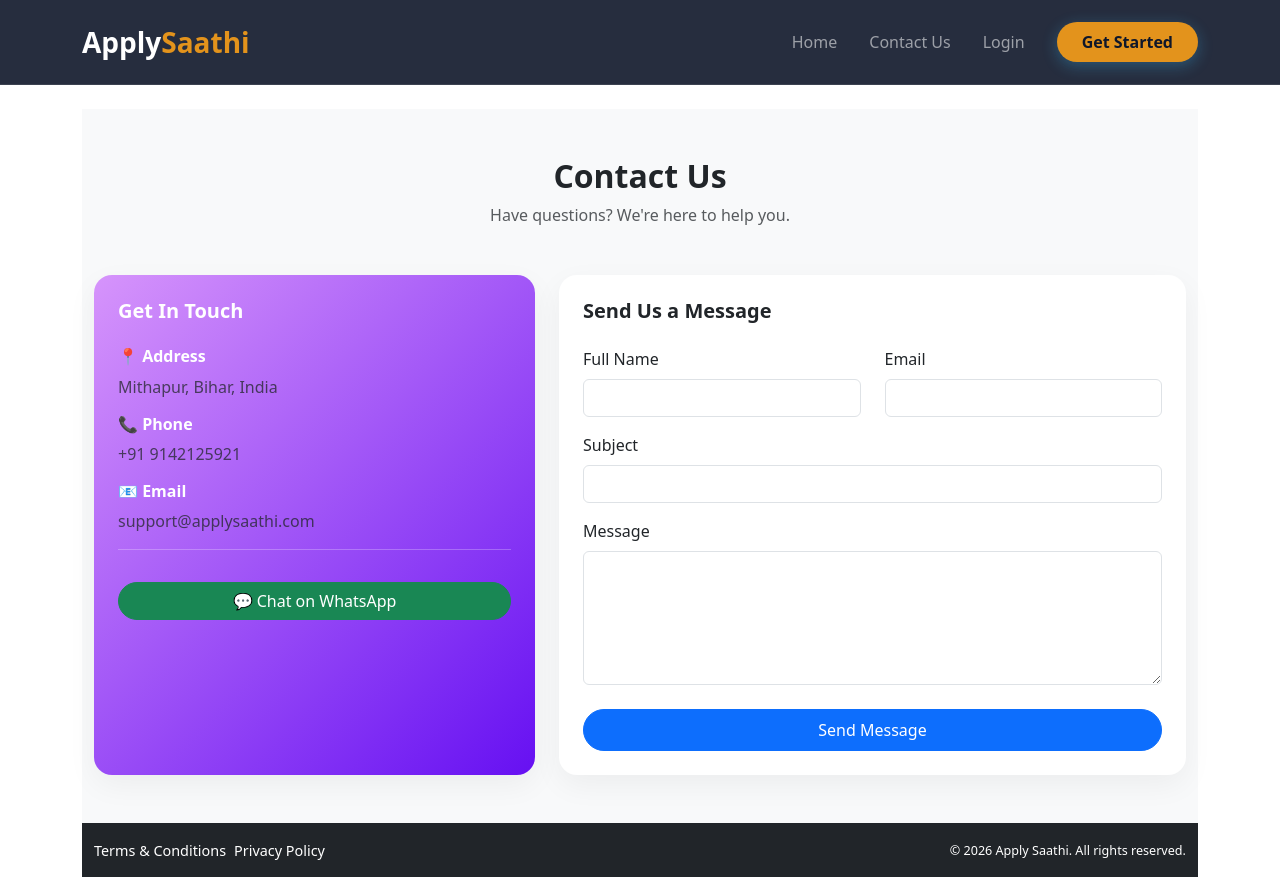
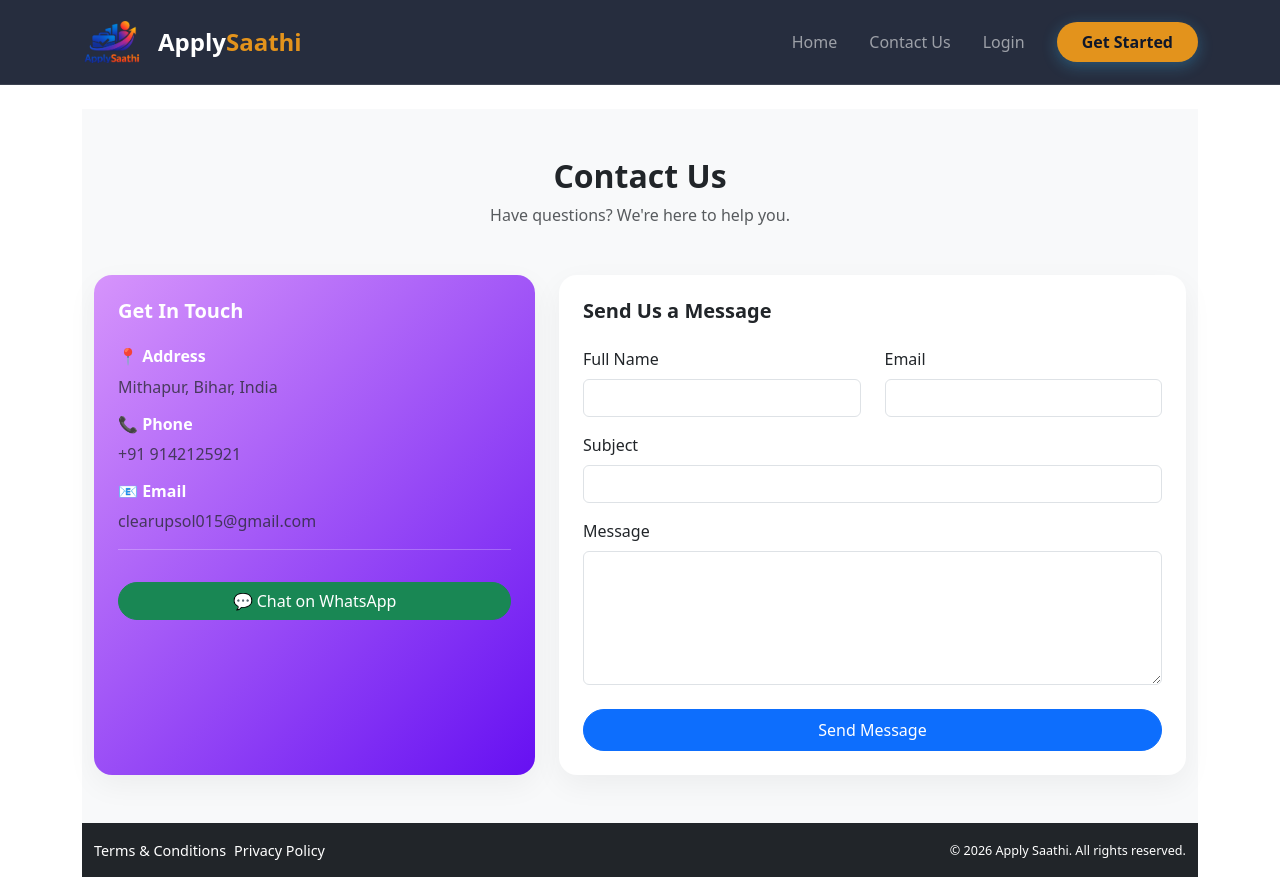
Before and after one commit to 23f3000080/ApplySaathi, a Flask app: page /contact in a window 1280 px wide. Run offline with Flask 3, Linux system fonts and the light colour scheme.

Commit message:
minor updates

```diff
--- a/static/css/styles.css
+++ b/static/css/styles.css
@@ -183,7 +183,7 @@
 /* Image Side Styling */
 .register-image-side {
     /* image from static/images/register_img */
-    background: url('../images/register_img.png') center/cover no-repeat;
+    background: url('../images/register_img.webp') center/cover no-repeat;
     height: 100%;
     min-height: 600px;
 }
@@ -433,3 +433,10 @@ section .btn-warning:hover {
         word-break: break-word;
     }
 }
+
+.nav-logo {
+    height: 42px;
+    width: 60px;
+    object-fit: cover;
+    /* border-radius: 50%;   🔥 Makes it round */
+}
--- a/templates/contact.html
+++ b/templates/contact.html
@@ -37,13 +37,13 @@
                     <div class="mb-3">
                         <h6 class="fw-bold">📧 Email</h6>
                         <p class="text-muted mb-0">
-                            support@applysaathi.com
+                            clearupsol015@gmail.com
                         </p>
                     </div>
 
                     <hr>
 
-                    <a href="https://wa.me/919142125921"
+                    <a href="https://wa.me/918004795739"
                        target="_blank"
                        class="btn btn-success w-100 rounded-pill mt-3">
                         💬 Chat on WhatsApp
--- a/templates/default.html
+++ b/templates/default.html
@@ -5,6 +5,8 @@
     <meta name="viewport" content="width=device-width, initial-scale=1">
     <title>Apply Sathi - Online Form Assistance</title>
 
+    <!-- Favicon -->
+    <link rel="icon" type="image/png" href="{{ url_for('static', filename='images/favicon.png') }}">
     <link href="https://cdn.jsdelivr.net/npm/bootstrap@5.3.2/dist/css/bootstrap.min.css" rel="stylesheet">
     <link href="https://cdn.jsdelivr.net/npm/bootstrap-icons@1.11.3/font/bootstrap-icons.css" rel="stylesheet">
 
--- a/templates/home.html
+++ b/templates/home.html
@@ -32,7 +32,7 @@
 
         <!-- Image Column -->
         <div class="col-md-6 text-center mt-4 mt-md-0">
-            <img src="{{ url_for('static', filename='images/hero_image.png') }}" class="img-fluid rounded shadow hero-image"
+            <img src="{{ url_for('static', filename='images/hero_image.webp') }}" class="img-fluid rounded shadow hero-image"
                 alt="Online Form Filling">
         </div>
     </div>
@@ -83,7 +83,7 @@
 
             <!-- Image Section -->
             <div class="col-12 col-md-5 text-center">
-                <img src="{{ url_for('static', filename='images/offer_form.png') }}"
+                <img src="{{ url_for('static', filename='images/offer_form.webp') }}"
                      class="img-fluid rounded shadow offer-image"
                      alt="Form Filling Offer">
             </div>
--- a/templates/navbar.html
+++ b/templates/navbar.html
@@ -1,7 +1,12 @@
 <nav class="navbar navbar-expand-lg navbar-dark sticky-top navbar-custom">
   <div class="container">
-    <a class="navbar-brand fw-bold fs-3" href="{{ url_for('main.home') }}">
-      Apply<span class="text-accent">Saathi</span>
+    <a class="navbar-brand d-flex align-items-center fw-bold fs-4" href="{{ url_for('main.home') }}">
+      <img src="{{ url_for('static', filename='images/Favicon.png') }}" alt="ApplySaathi Logo" class="nav-logo me-3">
+
+      <!-- Hide text on mobile, show from md and above -->
+      <span class="d-none d-md-inline">
+        Apply<span class="text-accent">Saathi</span>
+      </span>
     </a>
 
     <button class="navbar-toggler border-0" type="button" data-bs-toggle="collapse" data-bs-target="#navbarNav">
--- a/templates/user_side/dashboard.html
+++ b/templates/user_side/dashboard.html
@@ -237,7 +237,7 @@ function sendWhatsApp() {
 
         "Thank you for choosing Apply Saathi 🙏";
 
-    let phoneNumber = "919142125921"; // Your WhatsApp number
+    let phoneNumber = "918004795739"; // Your WhatsApp number
 
     let url = "https://wa.me/" + phoneNumber +
               "?text=" + encodeURIComponent(finalMessage);
```
Also changed, not shown: static/images/Favicon.png (added), static/images/hero_image.png (deleted), static/images/hero_image.webp (added), static/images/offer_form.png (deleted), static/images/offer_form.webp (added), static/images/register_img.png (deleted), static/images/register_img.webp (added).
